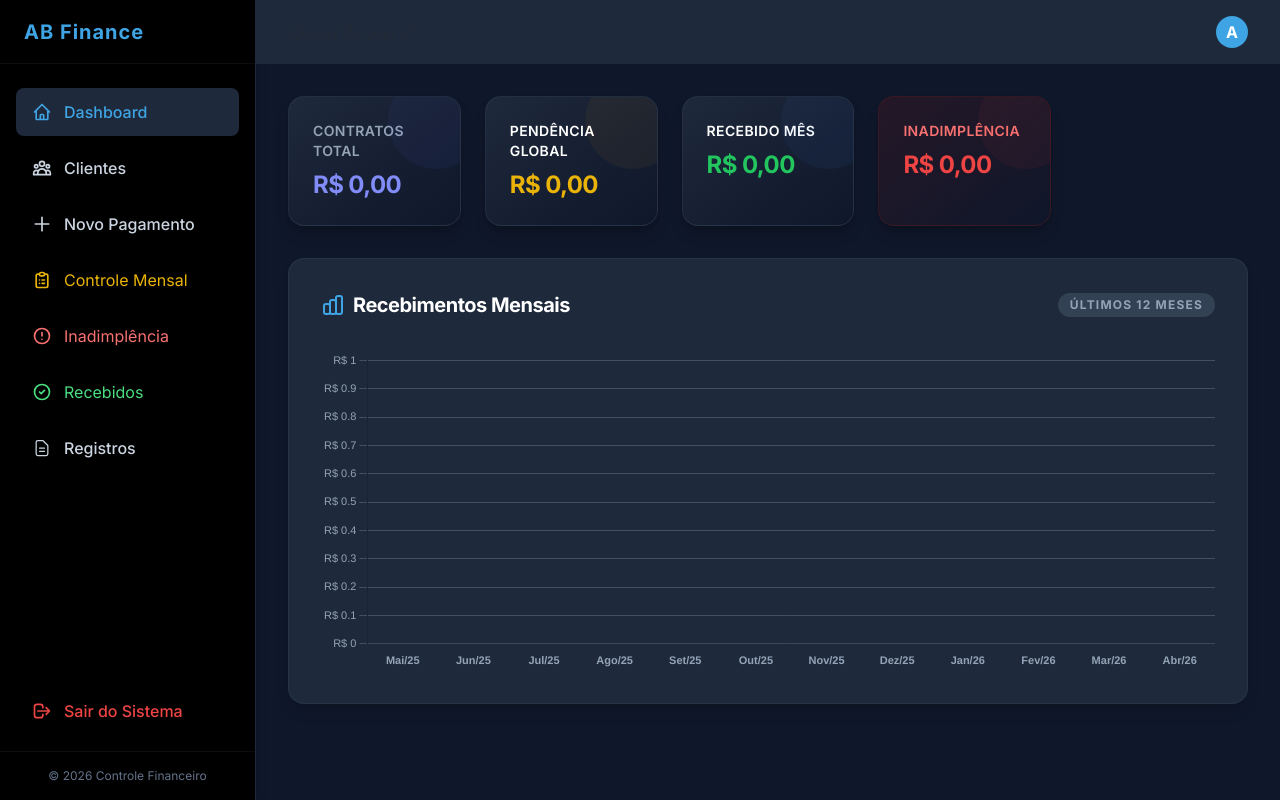
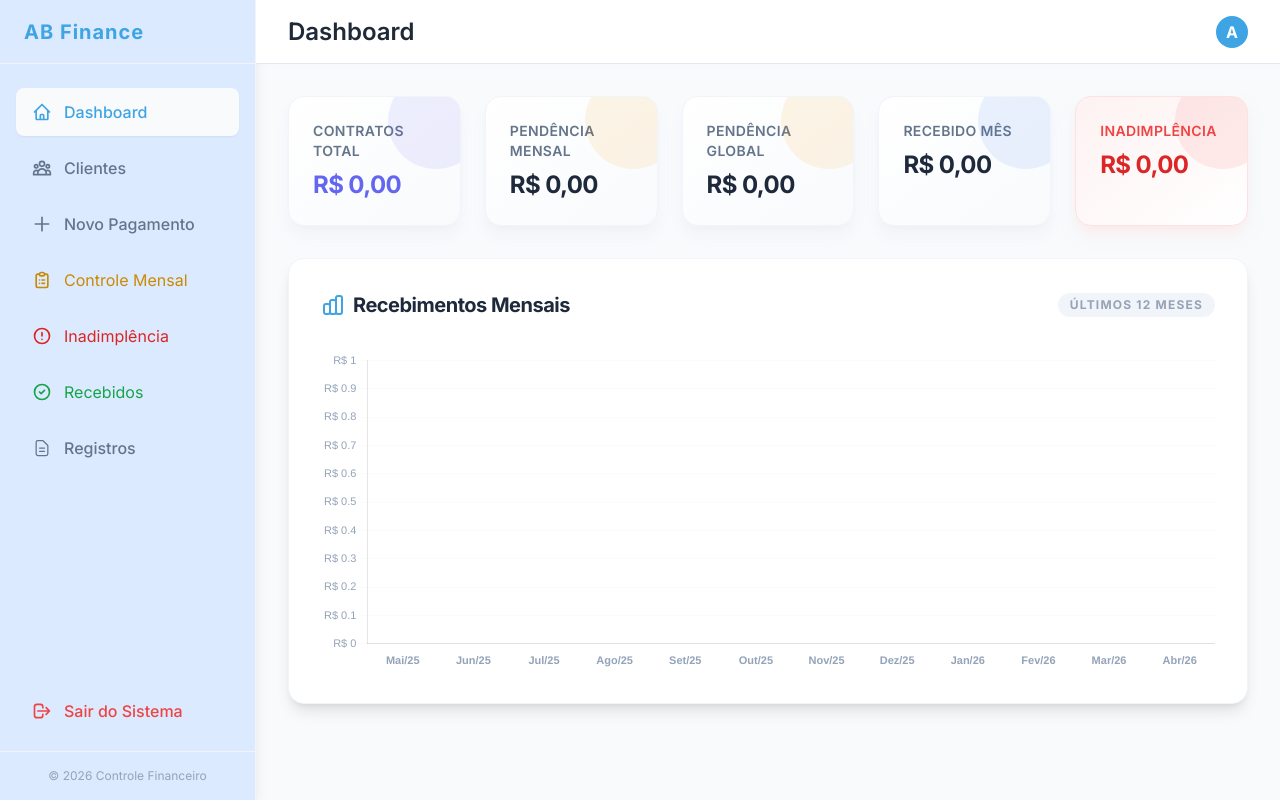
Before and after one commit to lcdeprojects/ab_finance, a Django app: page / in a window 1280 px wide. Run offline with Django 5.2, Linux system fonts and the light colour scheme; the visitor is signed in with stand-in values (Sample User, id 1); data that the repository does not hold is empty; some libraries are stand-ins or nearby versions.

Commit message:
style_commit

```diff
--- a/templates/base.html
+++ b/templates/base.html
@@ -1,5 +1,5 @@
 <!DOCTYPE html>
-<html lang="pt-br" class="dark">
+<html lang="pt-br">
 <head>
     <meta charset="UTF-8">
     <meta name="viewport" content="width=device-width, initial-scale=1.0">
@@ -32,36 +32,36 @@
 </head>
 <body class="bg-slate-50 dark:bg-slate-900 h-screen flex overflow-hidden font-sans text-slate-800 dark:text-slate-100 antialiased selection:bg-primary selection:text-white transition-colors duration-300" htmx-config='{"defaultSwapStyle":"innerHTML"}'>
     <!-- Sidebar -->
-    <aside class="w-64 bg-slate-900 dark:bg-black text-white flex flex-col h-full shadow-lg border-r border-slate-800 dark:border-slate-800">
-        <div class="h-16 flex items-center px-6 border-b border-white/5">
+    <aside class="w-64 bg-blue-100 dark:bg-black text-slate-600 dark:text-slate-300 flex flex-col h-full shadow-lg border-r border-slate-100 dark:border-slate-800">
+        <div class="h-16 flex items-center px-6 border-b border-slate-100 dark:border-white/5">
             <h1 class="text-xl font-bold tracking-wider text-primary">AB Finance</h1>
         </div>
         <nav class="flex-1 px-4 py-6 space-y-2">
-            <a href="/" class="flex items-center px-4 py-3 rounded-lg hover:bg-slate-800 transition-all font-medium {% if request.path == '/' %}bg-slate-800 text-primary shadow-sm{% else %}text-slate-300{% endif %}">
+            <a href="/" class="flex items-center px-4 py-3 rounded-lg hover:bg-slate-50 dark:hover:bg-slate-800 transition-all font-medium {% if request.path == '/' %}bg-slate-50 dark:bg-slate-800 text-primary shadow-sm{% else %}text-slate-500 dark:text-slate-400{% endif %}">
                 <svg class="w-5 h-5 mr-3" fill="none" stroke="currentColor" viewBox="0 0 24 24"><path stroke-linecap="round" stroke-linejoin="round" stroke-width="2" d="M3 12l2-2m0 0l7-7 7 7M5 10v10a1 1 0 001 1h3m10-11l2 2m-2-2v10a1 1 0 01-1 1h-3m-6 0a1 1 0 001-1v-4a1 1 0 011-1h2a1 1 0 011 1v4a1 1 0 001 1m-6 0h6"></path></svg>
                 Dashboard
             </a>
-            <a href="{% url 'cliente_list' %}" class="flex items-center px-4 py-3 rounded-lg hover:bg-slate-800 transition-all font-medium {% if 'clientes' in request.path %}bg-slate-800 text-primary shadow-sm{% else %}text-slate-300{% endif %}">
+            <a href="{% url 'cliente_list' %}" class=" dark:text-black-400 flex items-center px-4 py-3 rounded-lg hover:bg-slate-50 dark:hover:bg-slate-800 transition-all font-medium {% if 'clientes' in request.path %}bg-slate-50 dark:bg-slate-800 text-primary shadow-sm{% else %}text-slate-500 dark:text-slate-400{% endif %}">
                 <svg class="w-5 h-5 mr-3" fill="none" stroke="currentColor" viewBox="0 0 24 24"><path stroke-linecap="round" stroke-linejoin="round" stroke-width="2" d="M17 20h5v-2a3 3 0 00-5.356-1.857M17 20H7m10 0v-2c0-.656-.126-1.283-.356-1.857M7 20H2v-2a3 3 0 015.356-1.857M7 20v-2c0-.656.126-1.283.356-1.857m0 0a5.002 5.002 0 019.288 0M15 7a3 3 0 11-6 0 3 3 0 016 0zm6 3a2 2 0 11-4 0 2 2 0 014 0zM7 10a2 2 0 11-4 0 2 2 0 014 0z"></path></svg>
                 Clientes
             </a>
-            <a href="{% url 'payment_create' %}" class="flex items-center px-4 py-3 rounded-lg hover:bg-slate-800 transition-all font-medium {% if request.path == '/payments/new/' %}bg-slate-800 text-primary shadow-sm{% else %}text-slate-300{% endif %}">
+            <a href="{% url 'payment_create' %}" class="flex items-center px-4 py-3 rounded-lg hover:bg-slate-50 dark:hover:bg-slate-800 transition-all font-medium {% if request.path == '/payments/new/' %}bg-slate-50 dark:bg-slate-800 text-primary shadow-sm{% else %}text-slate-500 dark:text-slate-400{% endif %}">
                 <svg class="w-5 h-5 mr-3" fill="none" stroke="currentColor" viewBox="0 0 24 24"><path stroke-linecap="round" stroke-linejoin="round" stroke-width="2" d="M12 4v16m8-8H4"></path></svg>
                 Novo Pagamento
             </a>
-            <a href="/payments/control/" class="flex items-center px-4 py-3 rounded-lg hover:bg-gray-800 transition-colors text-yellow-500 hover:text-yellow-400 {% if request.path == '/payments/control/' %}bg-gray-800 text-primary{% endif %}">
+            <a href="/payments/control/" class="flex items-center px-4 py-3 rounded-lg hover:bg-slate-50 dark:hover:bg-slate-800 transition-colors text-yellow-600 dark:text-yellow-500 {% if request.path == '/payments/control/' %}bg-slate-50 dark:bg-slate-800 text-primary{% endif %}">
                 <svg class="w-5 h-5 mr-3" fill="none" stroke="currentColor" viewBox="0 0 24 24"><path stroke-linecap="round" stroke-linejoin="round" stroke-width="2" d="M9 5H7a2 2 0 00-2 2v12a2 2 0 002 2h10a2 2 0 002-2V7a2 2 0 00-2-2h-2M9 5a2 2 0 002 2h2a2 2 0 002-2M9 5a2 2 0 012-2h2a2 2 0 012 2m-3 7h3m-3 4h3m-6-4h.01M9 16h.01"></path></svg>
                 Controle Mensal
             </a>
-            <a href="/payments/defaults/" class="flex items-center px-4 py-3 rounded-lg hover:bg-gray-800 transition-colors text-red-400 hover:text-red-300 {% if request.path == '/payments/defaults/' %}bg-gray-800{% endif %}">
+            <a href="/payments/defaults/" class="flex items-center px-4 py-3 rounded-lg hover:bg-slate-50 dark:hover:bg-slate-800 transition-colors text-red-600 dark:text-red-400 {% if request.path == '/payments/defaults/' %}bg-slate-50 dark:bg-slate-800{% endif %}">
                 <svg class="w-5 h-5 mr-3" fill="none" stroke="currentColor" viewBox="0 0 24 24"><path stroke-linecap="round" stroke-linejoin="round" stroke-width="2" d="M12 8v4m0 4h.01M21 12a9 9 0 11-18 0 9 9 0 0118 0z"></path></svg>
                 Inadimplência
             </a>
-            <a href="{% url 'paid_list' %}" class="flex items-center px-4 py-3 rounded-lg hover:bg-gray-800 transition-colors text-green-400 hover:text-green-300 {% if request.path == '/payments/paid/' %}bg-gray-800{% endif %}">
+            <a href="{% url 'paid_list' %}" class="flex items-center px-4 py-3 rounded-lg hover:bg-slate-50 dark:hover:bg-slate-800 transition-colors text-green-600 dark:text-green-400 {% if request.path == '/payments/paid/' %}bg-slate-50 dark:bg-slate-800{% endif %}">
                 <svg class="w-5 h-5 mr-3" fill="none" stroke="currentColor" viewBox="0 0 24 24"><path stroke-linecap="round" stroke-linejoin="round" stroke-width="2" d="M9 12l2 2 4-4m6 2a9 9 0 11-18 0 9 9 0 0118 0z"></path></svg>
                 Recebidos
             </a>
-            <a href="{% url 'payment_list' %}" class="flex items-center px-4 py-3 rounded-lg hover:bg-slate-800 transition-all font-medium {% if request.path == '/payments/' %}bg-slate-800 text-primary shadow-sm{% else %}text-slate-300{% endif %}">
+            <a href="{% url 'payment_list' %}" class="flex items-center px-4 py-3 rounded-lg hover:bg-slate-50 dark:hover:bg-slate-800 transition-all font-medium {% if request.path == '/payments/' %}bg-slate-50 dark:bg-slate-800 text-primary shadow-sm{% else %}text-slate-500 dark:text-slate-400{% endif %}">
                 <svg class="w-5 h-5 mr-3" fill="none" stroke="currentColor" viewBox="0 0 24 24"><path stroke-linecap="round" stroke-linejoin="round" stroke-width="1.5" d="M9 12h6m-6 4h6m2 5H7a2 2 0 01-2-2V5a2 2 0 012-2h5.586a1 1 0 01.707.293l5.414 5.414a1 1 0 01.293.707V19a2 2 0 01-2 2z"></path></svg>
                 Registros
             </a>
@@ -77,7 +77,7 @@
             </form>
         </div>
 
-        <div class="p-4 border-t border-white/5 text-xs text-slate-500 text-center">
+        <div class="p-4 border-t border-slate-100 dark:border-white/5 text-xs text-slate-400 dark:text-slate-500 text-center">
             &copy; {% now "Y" %} Controle Financeiro
         </div>
     </aside>
--- a/templates/core/dashboard.html
+++ b/templates/core/dashboard.html
@@ -7,6 +7,13 @@
         <div class="absolute -right-6 -top-6 w-24 h-24 bg-indigo-500/10 dark:bg-indigo-500/5 rounded-full group-hover:scale-150 transition-transform duration-500"></div>
         <span class="text-sm font-semibold text-slate-500 dark:text-slate-400 mb-2 tracking-wide uppercase">Contratos Total</span>
         <span class="text-2xl font-extrabold text-indigo-500 dark:text-indigo-400 tracking-tight">R$ {{ total_contracts|floatformat:2 }}</span>
+    </div>
+
+    <!-- Pendência Mensal -->
+    <div class="bg-gradient-to-br from-white to-slate-50 dark:from-slate-800 dark:to-slate-900 rounded-2xl shadow-lg shadow-slate-200/40 dark:shadow-black/20 p-6 border border-slate-100 dark:border-slate-700/50 flex flex-col relative overflow-hidden group">
+        <div class="absolute -right-6 -top-6 w-24 h-24 bg-amber-500/10 dark:bg-amber-500/5 rounded-full group-hover:scale-150 transition-transform duration-500"></div>
+        <span class="text-sm font-semibold text-slate-500 dark:text-white mb-2 tracking-wide uppercase">Pendência Mensal</span>
+        <span class="text-2xl font-extrabold text-slate-800 dark:text-yellow-500 tracking-tight">R$ {{ monthly_pending|floatformat:2 }}</span>
     </div>
 
     <!-- Pendência Global -->
--- a/templates/registration/login.html
+++ b/templates/registration/login.html
@@ -1,5 +1,5 @@
 <!DOCTYPE html>
-<html lang="pt-br" class="dark">
+<html lang="pt-br">
 <head>
     <meta charset="UTF-8">
     <meta name="viewport" content="width=device-width, initial-scale=1.0">
```
